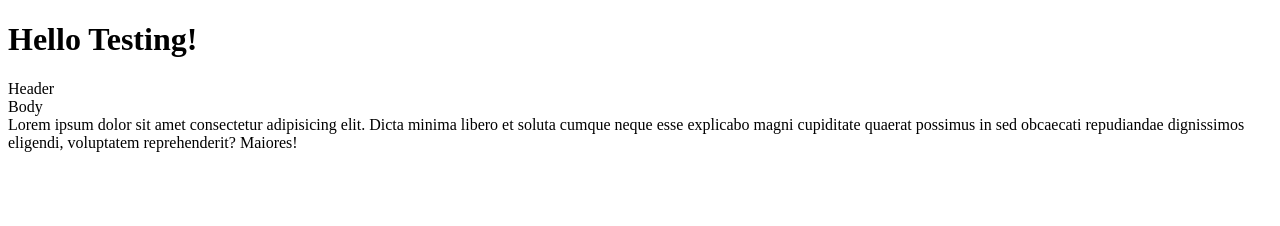
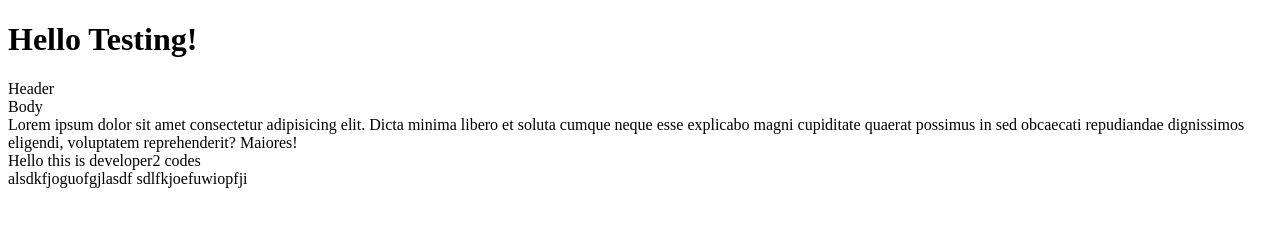
Before and after one commit to kiyoone/Git-Github-Testing, a plain HTML site: page index.html in a window 1280 px wide. Drawn offline with Linux system fonts and the light colour scheme.

Commit message:
developer2 index codes

```diff
--- a/index.html
+++ b/index.html
@@ -14,5 +14,10 @@
         Lorem ipsum dolor sit amet consectetur adipisicing elit. Dicta minima libero et soluta cumque neque esse explicabo magni cupiditate quaerat possimus in sed obcaecati repudiandae dignissimos eligendi, voluptatem reprehenderit? Maiores!
 
     </div>
+    <!-- Developer2 codes -->
+    <div>Hello this is developer2 codes</div>
+    <div>alsdkfjoguofgjlasdf
+        sdlfkjoefuwiopfji
+    </div>
 </body>
 </html>
```
